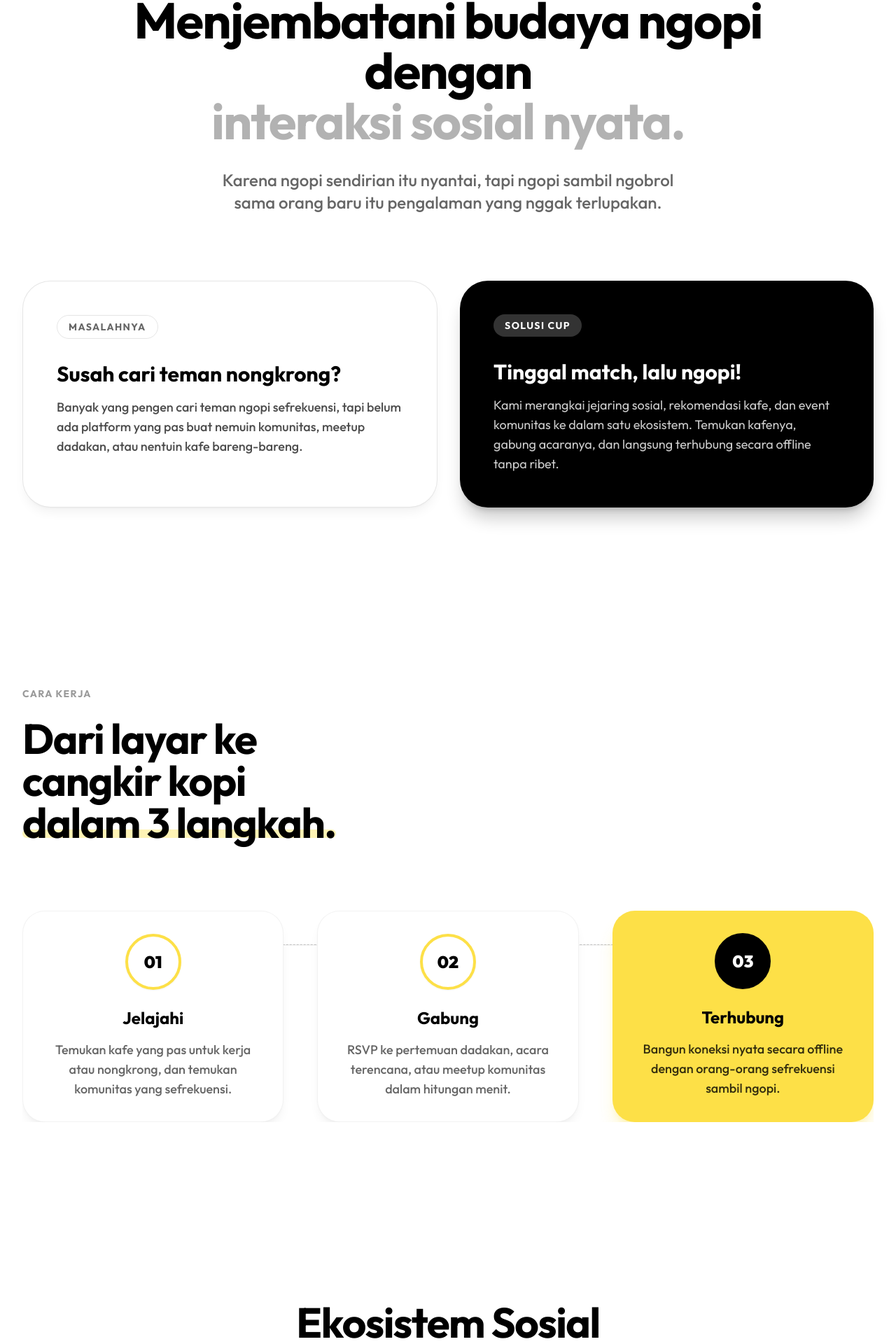
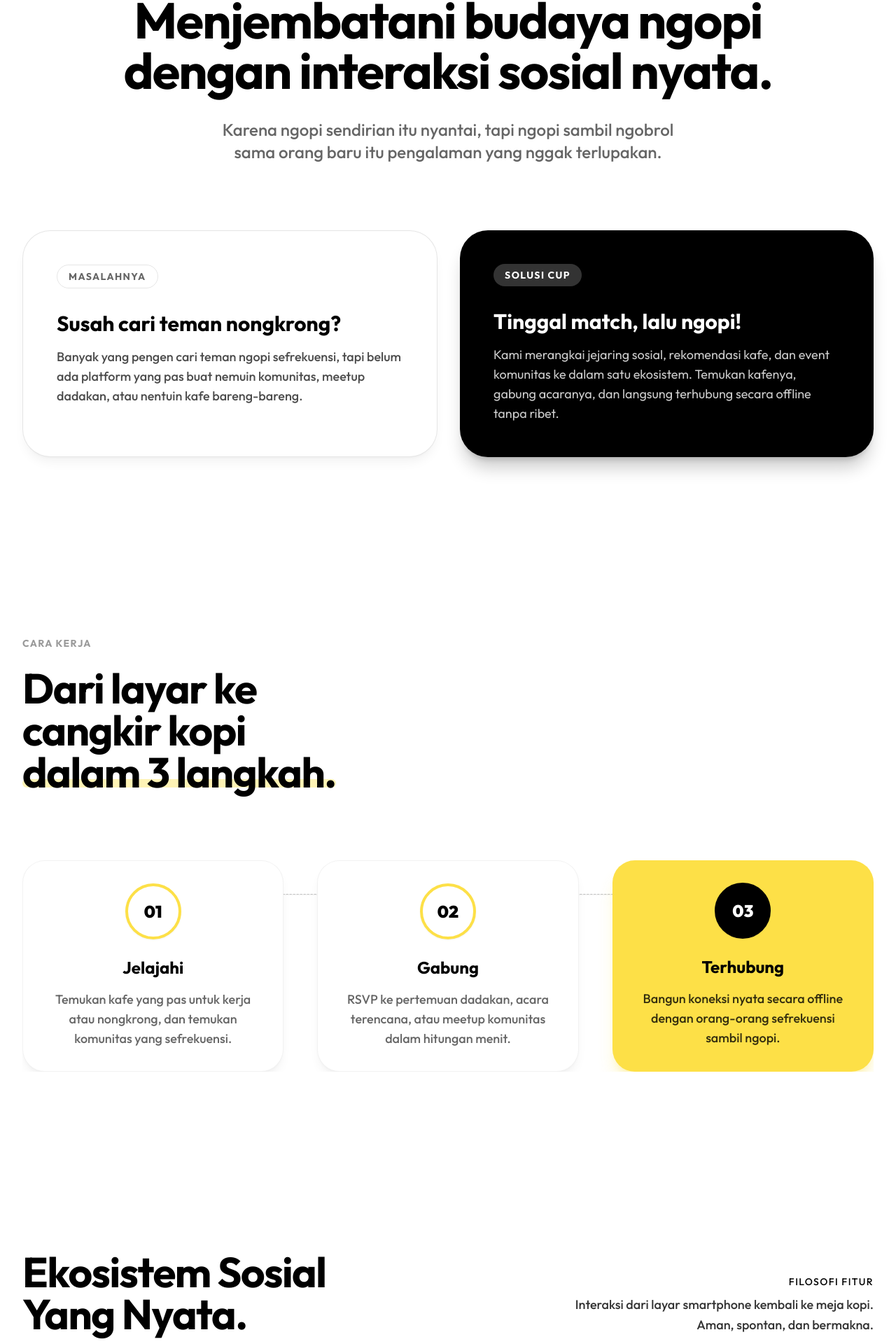
Before and after one commit to heolazz/Coffee-Unite-People, a Next.js app: page / in a window 1280 px wide. Shown: the part 1755-3675 px from the top of the page at 70% size. Built offline with nearby package versions, Linux system fonts and the light colour scheme; a web font is replaced by a local one.

Commit message:
design: revert Features header to split layout (left heading, right description)

```diff
--- a/app/page.tsx
+++ b/app/page.tsx
@@ -135,8 +135,7 @@ export default function Home() {
                         {/* Centered Heading for Visi/Tentang */}
                         <div className="text-center mb-16 md:mb-24">
                             <h2 className="text-3xl md:text-7xl font-bold tracking-tight leading-[1.05] mb-8 text-black max-w-5xl mx-auto">
-                                Menjembatani budaya ngopi dengan <br />
-                                <span className="text-black/30">interaksi sosial nyata.</span>
+                                Menjembatani budaya ngopi dengan interaksi sosial nyata.
                             </h2>
                             <p className="text-lg md:text-2xl text-black/60 font-medium max-w-2xl mx-auto leading-relaxed">
                                 Karena ngopi sendirian itu nyantai, tapi ngopi sambil ngobrol sama orang baru itu pengalaman yang nggak terlupakan.
@@ -240,14 +239,14 @@ export default function Home() {
                 <section className="py-16 md:py-32 relative">
                     <div className="container mx-auto px-4 md:px-8">
 
-                        {/* Refined Section Header - Centered */}
-                        <div className="mb-12 md:mb-20 border-b border-black pb-12 text-center">
-                            <div className="flex flex-col items-center gap-6">
-                                <h2 className="text-3xl md:text-6xl font-bold tracking-tight text-black leading-tight max-w-4xl">
+                        {/* Refined Section Header - Split Layout */}
+                        <div className="mb-12 md:mb-20 border-b border-black pb-8">
+                            <div className="flex flex-col md:flex-row justify-between items-end gap-6">
+                                <h2 className="text-3xl md:text-6xl font-bold tracking-tight text-black leading-tight text-left">
                                     Ekosistem Sosial<br />Yang Nyata.
                                 </h2>
-                                <p className="text-lg font-medium leading-relaxed max-w-xl text-black/80">
-                                    <span className="block text-sm font-bold uppercase tracking-widest text-black mb-2">Filosofi Fitur</span>
+                                <p className="text-lg font-medium leading-relaxed max-w-md text-black/80 md:text-right">
+                                    <span className="block text-sm font-regular uppercase tracking-widest text-black mb-2">Filosofi Fitur</span>
                                     Interaksi dari layar smartphone kembali ke meja kopi. Aman, spontan, dan bermakna.
                                 </p>
                             </div>
```
